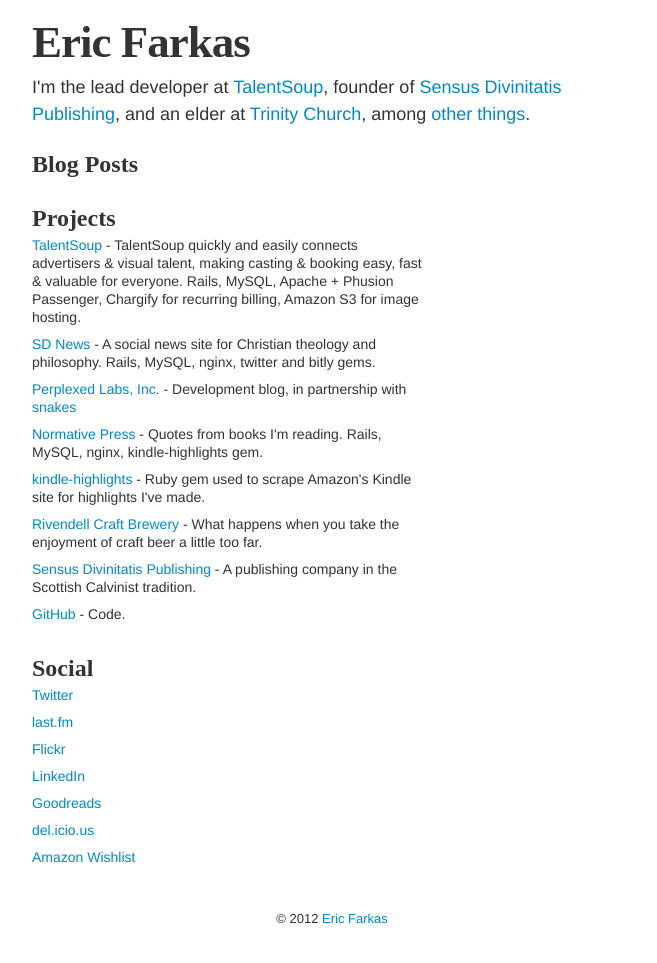
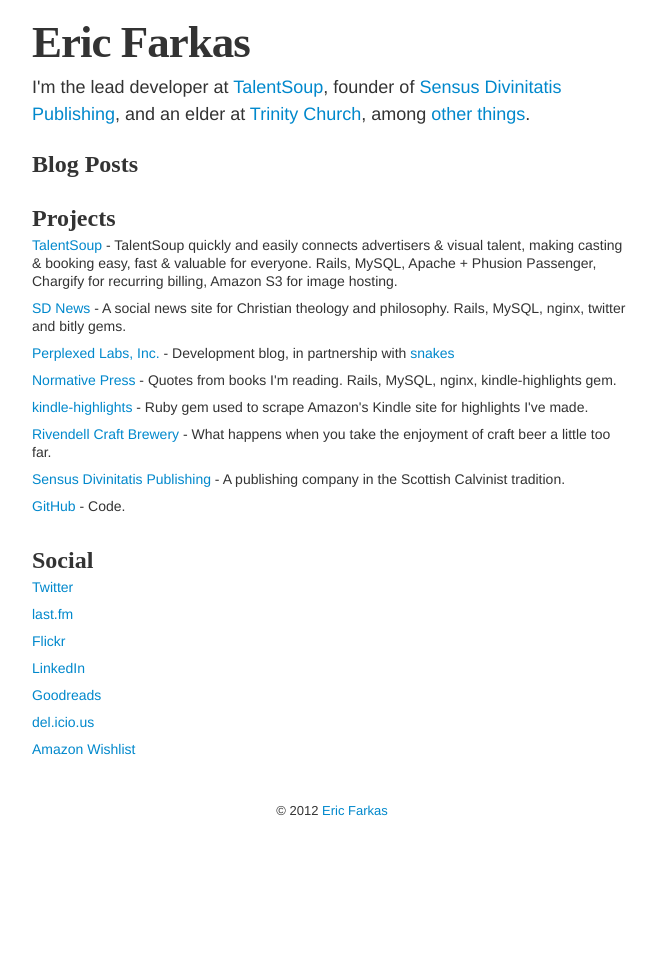
Before and after one commit to speric/speric.github.com, a Jekyll site: the page built from index.html, in a window 1280 px wide. Shown: the whole page, without its empty margins (308-965 px from the left). Built offline with Jekyll 4.4.1, drawn with Linux system fonts in a browser that asks for light colours; some web fonts are replaced; Markdown is read by kramdown in place of the engine named in the settings; after the commit the page ends 900 px from its top, so only the background shows below that.

Commit message:
Wider columns

```diff
--- a/index.html
+++ b/index.html
@@ -14,14 +14,14 @@
 <br/>
 
 <h2>Projects</h2>
-<div class="row-fluid"><div class="span8"><p><a href="https://talentsoup.com">TalentSoup</a> - TalentSoup quickly and easily connects advertisers & visual talent, making casting & booking easy, fast & valuable for everyone.  Rails, MySQL, Apache + Phusion Passenger, Chargify for recurring billing, Amazon S3 for image hosting.</p></div></div>
-<div class="row-fluid"><div class="span8"><p><a href="http://news.sensusdivinitatis.com/">SD News</a> - A social news site for Christian theology and philosophy. Rails, MySQL, nginx, twitter and bitly gems.</p></div></div>
-<div class="row-fluid"><div class="span8"><p><a href="http://perplexedlabs.com">Perplexed Labs, Inc.</a> - Development blog, in partnership with <a href="https://twitter.com/imsnakes">snakes</a></p></div></div>
-<div class="row-fluid"><div class="span8"><p><a href="http://normativepress.com">Normative Press</a> - Quotes from books I'm reading.  Rails, MySQL, nginx, kindle-highlights gem.</p></div></div>
-<div class="row-fluid"><div class="span8"><p><a href="https://github.com/speric/kindle-highlights">kindle-highlights</a> - Ruby gem used to scrape Amazon's Kindle site for highlights I've made.</p></div></div>
-<div class="row-fluid"><div class="span8"><p><a href="http://rivendellcraftbrewery.com/">Rivendell Craft Brewery</a> - What happens when you take the enjoyment of craft beer a little too far.</p></div></div>
-<div class="row-fluid"><div class="span8"><p><a href="http://sensusdivinitatis.com/">Sensus Divinitatis Publishing</a> - A publishing company in the Scottish Calvinist tradition.</p></div></div>
-<div class="row-fluid"><div class="span8"><p><a href="https://github.com/speric">GitHub</a> - Code.</p></div></div></div>
+<div class="row-fluid"><div class="span12"><p><a href="https://talentsoup.com">TalentSoup</a> - TalentSoup quickly and easily connects advertisers & visual talent, making casting & booking easy, fast & valuable for everyone.  Rails, MySQL, Apache + Phusion Passenger, Chargify for recurring billing, Amazon S3 for image hosting.</p></div></div>
+<div class="row-fluid"><div class="span12"><p><a href="http://news.sensusdivinitatis.com/">SD News</a> - A social news site for Christian theology and philosophy. Rails, MySQL, nginx, twitter and bitly gems.</p></div></div>
+<div class="row-fluid"><div class="span12"><p><a href="http://perplexedlabs.com">Perplexed Labs, Inc.</a> - Development blog, in partnership with <a href="https://twitter.com/imsnakes">snakes</a></p></div></div>
+<div class="row-fluid"><div class="span12"><p><a href="http://normativepress.com">Normative Press</a> - Quotes from books I'm reading.  Rails, MySQL, nginx, kindle-highlights gem.</p></div></div>
+<div class="row-fluid"><div class="span12"><p><a href="https://github.com/speric/kindle-highlights">kindle-highlights</a> - Ruby gem used to scrape Amazon's Kindle site for highlights I've made.</p></div></div>
+<div class="row-fluid"><div class="span12"><p><a href="http://rivendellcraftbrewery.com/">Rivendell Craft Brewery</a> - What happens when you take the enjoyment of craft beer a little too far.</p></div></div>
+<div class="row-fluid"><div class="span12"><p><a href="http://sensusdivinitatis.com/">Sensus Divinitatis Publishing</a> - A publishing company in the Scottish Calvinist tradition.</p></div></div>
+<div class="row-fluid"><div class="span12"><p><a href="https://github.com/speric">GitHub</a> - Code.</p></div></div></div>
 
 <br/>
 
```
